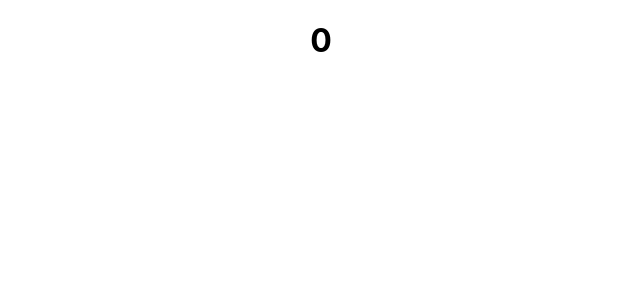
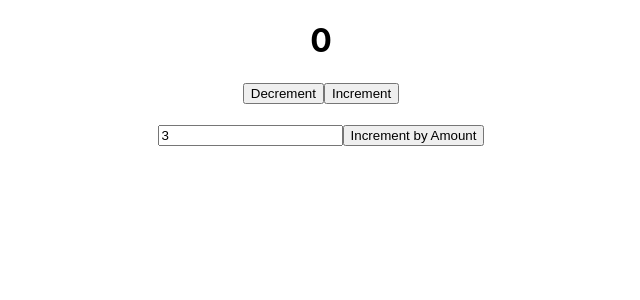
Before and after one commit to buraktitiz/counter-app, a React (Create React App) app: page / in a window 1280 px wide. Shown: the top 300 px of the page, without its empty margins (319-959 px from the left). Built offline with nearby package versions, Linux system fonts and the light colour scheme.

Commit message:
Bir veriyi güncellemek

```diff
--- a/src/components/Counter.js
+++ b/src/components/Counter.js
@@ -1,13 +1,23 @@
-import React from 'react';
+import { useState } from 'react';
 
-import { useSelector } from 'react-redux';
+import { useSelector, useDispatch } from 'react-redux';
+import { increment, decrement, incrementByAmount } from '../redux/counter/counterSlice';
 
 const Counter = () => {
+    const [amount, setAmount] = useState(3);
     const countValue = useSelector((state) => state.counter.value)
+    const dispatch = useDispatch();
 
     return (
         <div>
             <h1>{countValue}</h1>
+            <button onClick={() => dispatch(decrement())}>Decrement</button>
+            <button onClick={() => dispatch(increment())}>Increment</button>
+
+            <br /><br />
+            <input type="number" value={amount} onChange={(e) => setAmount(e.target.value)} />
+            <button onClick={() => dispatch(incrementByAmount(amount))}>Increment by Amount</button>
+
         </div>
     );
 }
--- a/src/redux/counter/counterSlice.js
+++ b/src/redux/counter/counterSlice.js
@@ -1,13 +1,22 @@
 import { createSlice } from '@reduxjs/toolkit';
 
-export const counterSlices = createSlice({
+export const counterSlice = createSlice({
     name: 'counter',
     initialState: {
-        value: 0
+        value: 0,
     },
-    reducers: {
-
+    reducers: { //Bir veriyi update etmek, güncellemek istediğimiz zaman kullanacağımız kısım
+        increment: (state) => {
+            state.value += 1;
+        },
+        decrement: (state) => {
+            state.value -= 1;
+        },
+        incrementByAmount: (state, action) => {
+            state.value += Number(action.payload);
+        }
     },
 });
 
-export default counterSlices.reducer;
+export const { increment, decrement, incrementByAmount } = counterSlice.actions;
+export default counterSlice.reducer;
```
